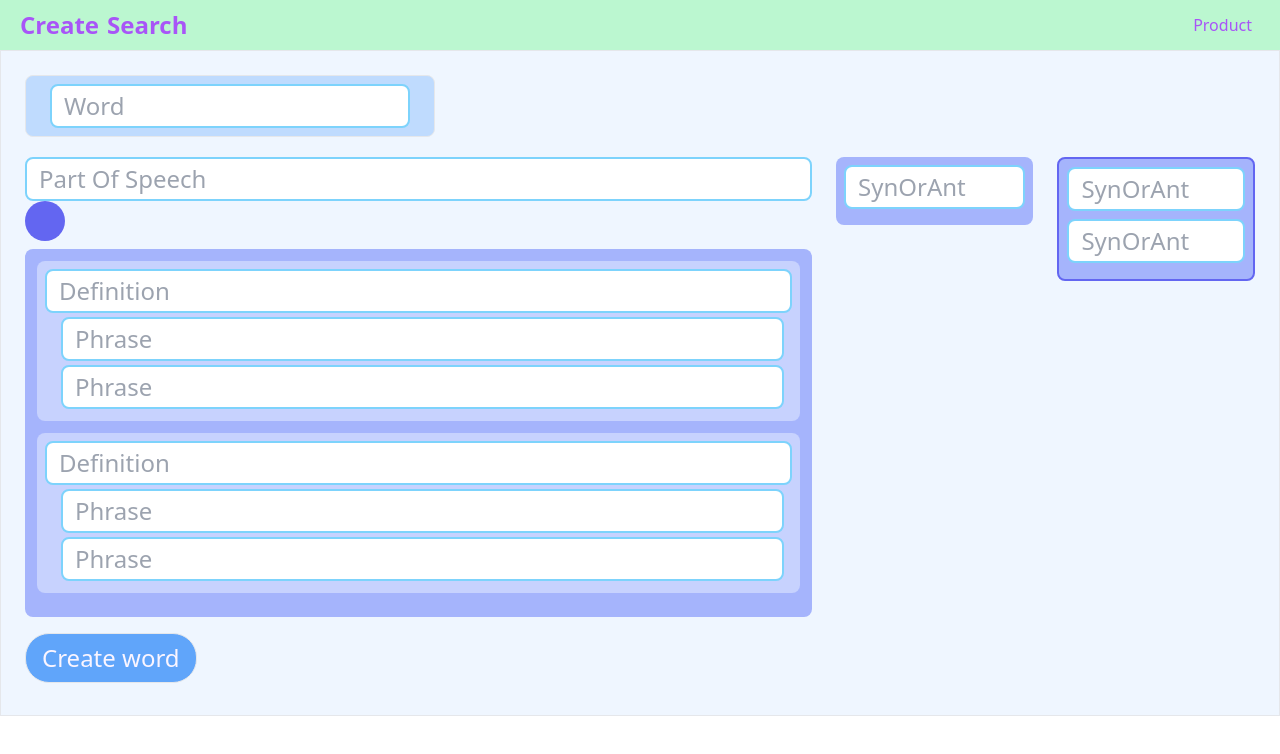
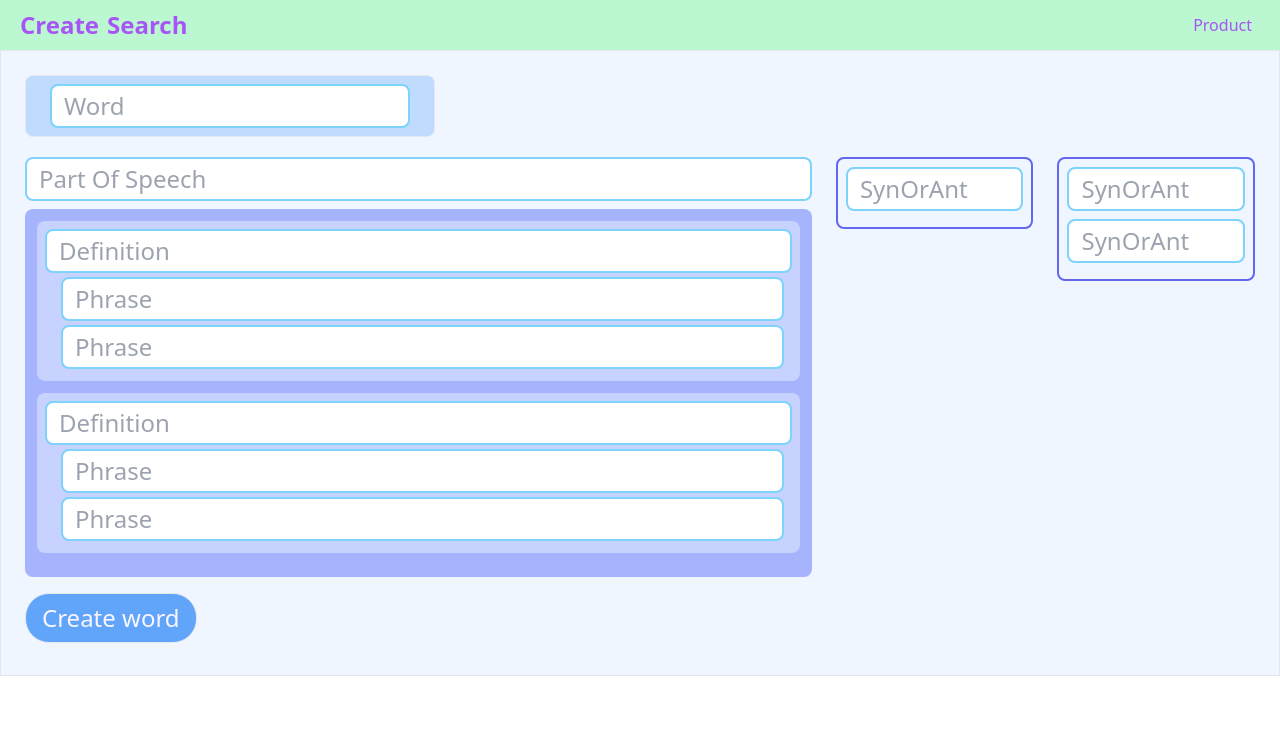
Before and after one commit to ArtemYablokov/vocabulary-react, a React (Create React App) app: page /create in a window 1280 px wide. Shown: the top 754 px of the page. Built offline with nearby package versions, Linux system fonts and the light colour scheme.

Commit message:
Done - change ANT / SYN state in POS

```diff
--- a/src/components/word/PartOfSpeech.tsx
+++ b/src/components/word/PartOfSpeech.tsx
@@ -1,17 +1,85 @@
-import React, {ChangeEvent, useState} from "react";
-import {IDefinition, IPos} from "../../models";
+import React, {ChangeEvent} from "react";
+import {IDefinition, IPos, StringHolder} from "../../models";
 import {Definition} from "./Definition";
 import {SynOrAnt} from "./SynOrAnt";
 
 
 interface PartProps {
-	pos: IPos
-	change: (arg0 : IPos) => void;
+	partOfSpeech: IPos
+	change: (arg0: IPos) => void;
 }
 
-export const PartOfSpeech = ({pos, change}: PartProps) => {
+export const PartOfSpeech = ({partOfSpeech, change}: PartProps) => {
 
-	const [partOfSpeech, setPartOfSpeech] = useState<IPos>(pos)
+	// lets try w/out state
+	// const [partOfSpeech, setPartOfSpeech] = useState<IPos>(pos)
+
+	const changePosName = (e: ChangeEvent<HTMLInputElement>) => {
+
+		// NOTE 1
+		// tried state -> it doesn't change name in word, only in COMPONENT itself, which make sense, since state is in component only
+		// setPartOfSpeech((prev) => ({
+		// 	...prev,
+		// 	name: e.target.value
+		// }));
+
+		// MANUAL works
+		partOfSpeech.name = e.target.value
+		change(partOfSpeech)
+	};
+
+	const changePosSyn = (index: number, stringHolder: StringHolder) => {
+		partOfSpeech.synonyms[index] = stringHolder
+		change(partOfSpeech)
+	};
+
+	const changePosAnt = (index: number, stringHolder: StringHolder) => {
+		partOfSpeech.antonyms[index] = stringHolder
+		change(partOfSpeech)
+	};
+
+	return (
+		<div className="mb-4 flex">
+			<div className=" w-4/6">
+
+				<input
+					className="py-1 mb-2 px-3 w-2/6 text-2xl flex flex-col align-baseline w-full rounded-lg border-2 border-sky-300 bg-white"
+					type="text"
+					id="word"
+					placeholder="Part Of Speech"
+					value={partOfSpeech.name}
+					onChange={changePosName}
+				/>
+
+				{/*<div*/}
+				{/*	className="rounded-full w-10 h-10 bg-indigo-500 font-bold flex justify-center items-center text-center mb-2">*/}
+				{/*	{partOfSpeech.name}*/}
+				{/*</div>*/}
+
+				<div className="px-3 py-3 rounded-lg bg-indigo-300 w-full">
+					{partOfSpeech.definitions.map((def, index) =>
+						<Definition def={def} key={index}/>)}
+				</div>
+			</div>
+
+			<div className="w-1/6 ml-6 py-2 px-2 h-fit rounded-lg {/*bg-indigo-300*/} border-indigo-500 border-2 ">
+				{partOfSpeech.synonyms.map((syn, index) =>
+					<SynOrAnt stringHolder={syn} key={index}
+							  change={(updatedStringHolder) => changePosSyn(index, updatedStringHolder)}
+
+					/>
+				)}
+			</div>
+			<div className="w-1/6 ml-6 py-2 px-2 h-fit rounded-lg {/*bg-indigo-300*/} border-indigo-500 border-2">
+				{partOfSpeech.antonyms.map((ant, index) =>
+					<SynOrAnt stringHolder={ant} key={index}
+							  change={(updatedStringHolder) => changePosAnt(index, updatedStringHolder)}
+					/>
+				)}
+			</div>
+		</div>
+	)
+
 
 	function addNewDefinition(def: IDefinition) {
 		partOfSpeech.definitions.concat(def)
@@ -28,54 +96,4 @@ export const PartOfSpeech = ({pos, change}: PartProps) => {
 	function deleteAntonym(antonym: string) {
 		partOfSpeech.antonyms.filter(ant => ant.name !== antonym)
 	}
-
-	const changePos = (e: ChangeEvent<HTMLInputElement>) => {
-		// setPartOfSpeech((prev) => ({
-		// 	...prev,
-		// 	name: e.target.value
-		// }));
-
-		// MANUAL works
-		// SET - not
-		partOfSpeech.name = e.target.value
-
-		change(partOfSpeech)
-	};
-
-	return (
-		<div className="mb-4 flex">
-			<div className=" w-4/6">
-
-				<input
-					className="py-1 px-3 w-2/6 text-2xl flex flex-col align-baseline w-full rounded-lg border-2 border-sky-300 bg-white"
-					type="text"
-					id="word"
-					placeholder="Part Of Speech"
-					value={partOfSpeech.name}
-					onChange={changePos}
-				/>
-
-				<div
-					className="rounded-full w-10 h-10 bg-indigo-500 font-bold flex justify-center items-center text-center mb-2">
-					{partOfSpeech.name}
-				</div>
-
-				<div className="px-3 py-3 rounded-lg bg-indigo-300 w-full">
-					{pos.definitions.map((def, index) =>
-						<Definition def={def} key={index}/>)}
-				</div>
-			</div>
-
-			<div className="w-1/6 ml-6 py-2 px-2 h-fit rounded-lg bg-indigo-300 ">
-				{pos.synonyms.map((syn, index) =>
-					<SynOrAnt stringHolder={syn} key = {index}/>
-				)}
-			</div>
-			<div className="w-1/6 ml-6 py-2 px-2 h-fit rounded-lg bg-indigo-300 border-indigo-500 border-2">
-				{pos.antonyms.map((ant, index) =>
-					<SynOrAnt stringHolder={ant} key = {index}/>
-				)}
-			</div>
-		</div>
-	)
 }
--- a/src/components/word/Parts.tsx
+++ b/src/components/word/Parts.tsx
@@ -20,11 +20,11 @@ export function Parts({partsInit, changePos}: PartsInterface) {
 		});
 		setParts(newParts)
 
-		// MANUAL works
-		// SET - not
+		// here state and update state works
+
+		// MANUAL ? try ?
 		// parts[id] = updatedPart
 
-		//  попробовать вернуть newParts вместо parts
 		changePos(newParts)
 	};
 
@@ -32,7 +32,8 @@ export function Parts({partsInit, changePos}: PartsInterface) {
 		<div>
 
 			{parts.map((pos, index) =>
-				<PartOfSpeech pos={pos} change={(updatedPart) => handlePartUpdate(index, updatedPart)} key={index}/>)}
+				<PartOfSpeech partOfSpeech={pos} change={(updatedPart) => handlePartUpdate(index, updatedPart)}
+							  key={index}/>)}
 
 		</div>
 	)
--- a/src/components/word/SynOrAnt.tsx
+++ b/src/components/word/SynOrAnt.tsx
@@ -4,23 +4,29 @@ import {TextInput} from "../TextInput";
 
 export interface SynOrAntProps {
 	stringHolder: StringHolder
+	change: (arg0: StringHolder) => void;
 }
 
-export const SynOrAnt = ({stringHolder}: SynOrAntProps) => {
+export const SynOrAnt = ({stringHolder, change}: SynOrAntProps) => {
 
-
+	// lets remove STATE!
 	const [synOrAnt, setSynOrAnt] = useState<StringHolder>(stringHolder)
 
 	const changeSynOrAnt = (e: ChangeEvent<HTMLInputElement>) => {
-		setSynOrAnt((prev) => ({
-			...prev,
-			name: e.target.value
-		}));
+		stringHolder.name = e.target.value
+		change(stringHolder)
+
+		// strange behavior - some input are missing/overriding
+		// setSynOrAnt((prev) => ({
+		// 	...prev,
+		// 	name: e.target.value
+		// }));
+		// change(synOrAnt)
 	};
 
 	return (
 		<div className="mb-2">
-			<TextInput val={synOrAnt.name} placeHolder={'SynOrAnt'} onChange={changeSynOrAnt}/>
+			<TextInput val={stringHolder.name} placeHolder={'SynOrAnt'} onChange={changeSynOrAnt}/>
 		</div>
 	)
 }
```
